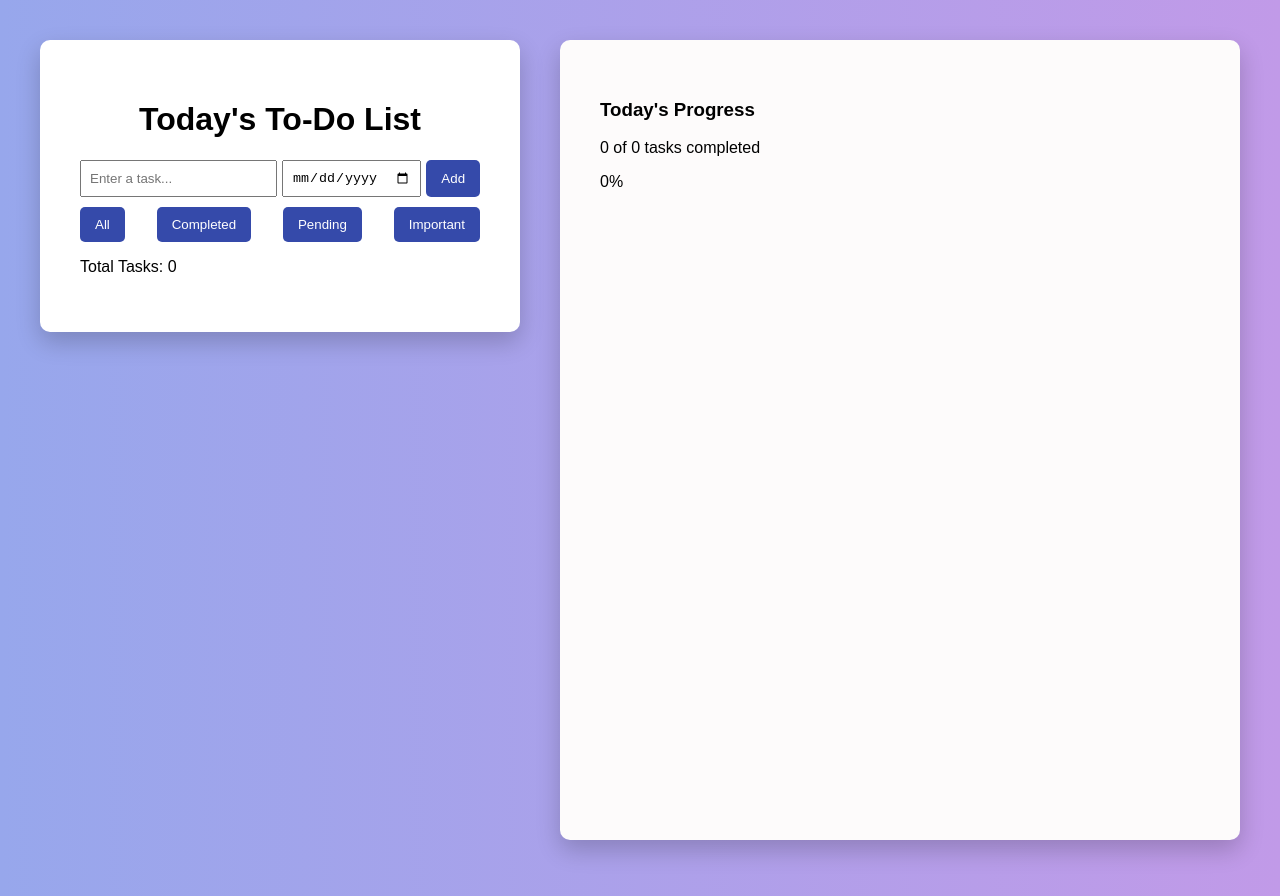
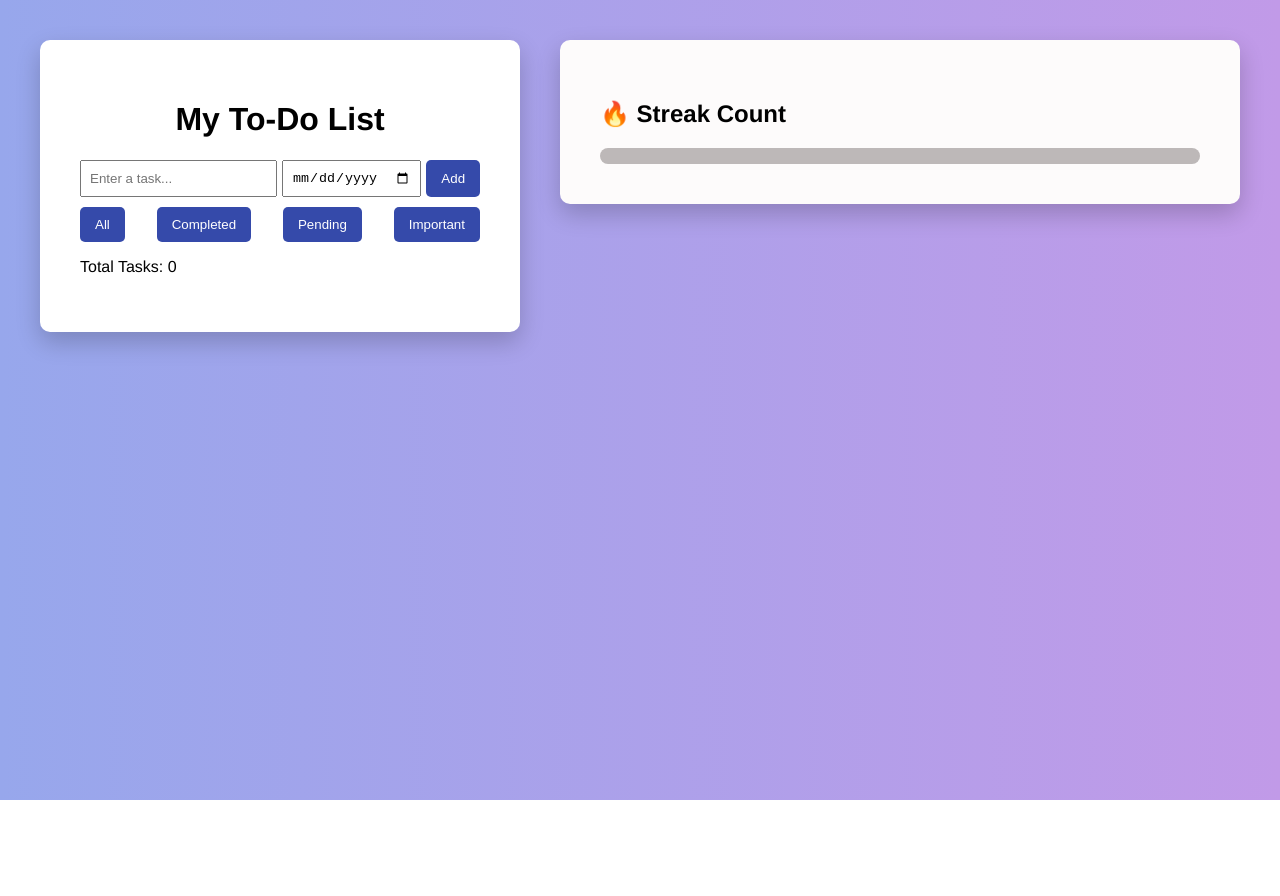
Before and after one commit to smridhi-07/to-do-list-basic, a plain HTML site: page index.html in a window 1280 px wide. After the commit the page ends 800 px from the top, so only its background shows below. Drawn offline with Linux system fonts and the light colour scheme.

Commit message:
Implemented a streak count feature for consistency

```diff
--- a/index.html
+++ b/index.html
@@ -16,7 +16,7 @@
     <div class="left-panel">
         <div class="container">
 
-            <h1>Today's To-Do List</h1>
+            <h1>My To-Do List</h1>
 
             <div class="input-section">
                 <input type="text" id="taskInput" placeholder="Enter a task...">
@@ -40,14 +40,13 @@
     <!-- RIGHT SIDE -->
     <div class="right-panel">
         <div class="card">
-            <h3>Today's Progress</h3>
-            <p id="progressText">0 of 0 tasks completed</p>
+            <h2>🔥 Streak Count</h2>
+            <p id="progressText"></p>
 
-            <div class="progress-bar">
-                <div id="progressFill"></div>
+
+            <div class="progress-container">
+              <div id="progressFill"></div>
             </div>
-
-            <p id="progressPercent">0%</p>
         </div>
     </div>
 
--- a/script.js
+++ b/script.js
@@ -95,6 +95,21 @@
     renderTasks();
 
 }
+function updateStreakBar() {
+    const maxStreak = 7; // weekly goal
+    const currentStreak = streakData.streak || 0;
+
+    const percent = Math.min((currentStreak / maxStreak) * 100, 100);
+
+    document.getElementById("progressText").textContent =
+        `${currentStreak} days unstoppable 🔥`;
+
+    document.getElementById("progressFill").style.width =
+        `${percent}%`;
+    updateStreakBar();
+
+}
+
 
 addBtn.addEventListener("click", addTask);
 
@@ -107,6 +122,7 @@
     if (text === "") return;
 
 });
+document.getElementById("progressFill").style.width = "5 days unstoppable";
 
 
 filterButtons.forEach(button => {
@@ -116,3 +132,4 @@
 });
 
 renderTasks();
+updateStreakBar();
--- a/style.css
+++ b/style.css
@@ -1,7 +1,7 @@
 
 body {
     margin: 0;
-    font-family: Arial, sans-serif;
+    font-family: 'Franklin Gothic Medium', 'Arial Narrow', Arial, sans-serif ;
     background: linear-gradient(to right, #97a7ec, #c19ae8);
 }
 
@@ -67,13 +67,13 @@
 }
 .important {
     background-color: #fff3cd;
-    border-left: 5px solid orange;
+    border-left: 5px solid rgb(220, 163, 58);
 }
 .app-layout {
     display: flex;
-    min-height: 100vh;
     padding: 40px;
     gap: 100px;
+    align-items: flex-start;
 }
 
 /* Left Side */
@@ -89,9 +89,24 @@
     border-radius: 10px;
     border-color: rgb(27, 22, 22);
     padding: 40px;
-    width: 400px;
+    width: 300px;
     flex-direction: column;
     gap: 100px;
     box-shadow: 0 10px 25px rgba(0,0,0,0.2);
     justify-content: right;
 }
+.progress-container {
+    width: 100%;
+    height: 16px;
+    background: #bdb8b8;
+    border-radius: 50px;
+    overflow: hidden;
+}
+
+#progressFill {
+    height: 100%;
+    width: 0%;
+    background: linear-gradient(90deg, #f3b7a7, #f49277);
+    border-radius: 50px;
+    transition: width 0.5s ease;
+}
```
